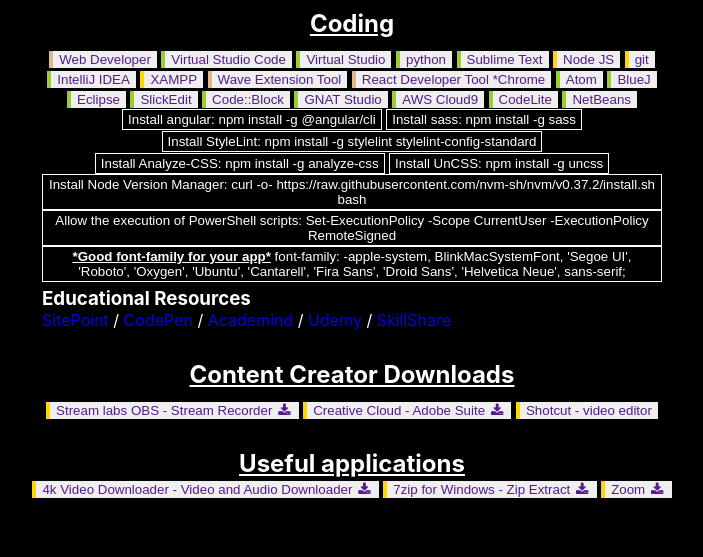
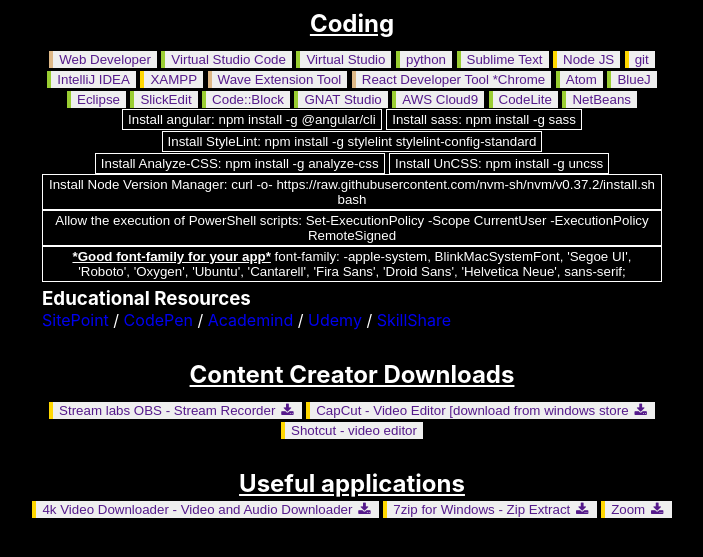
Before and after one commit to justmarvis/downloads, a plain HTML site: page index.html in a window 1280 px wide. Shown: the part 207-764 px from the top of the page, without its empty margins (288-991 px from the left). Drawn offline with Linux system fonts and the light colour scheme; a web font is replaced by a local one.

Commit message:
Update index.html

```diff
--- a/index.html
+++ b/index.html
@@ -145,7 +145,7 @@
                     <a href="https://streamlabs.com/streamlabs-desktop/download?sdb=0" download target="_blank">Stream labs OBS - Stream Recorder <i class="fa fa-download" aria-hidden="true"></i></a>
                 </button>
                 <button class="service">
-                    <a href="https://creativecloud.adobe.com/en/apps/download/creative-cloud#" download target="_blank">Creative Cloud - Adobe Suite <i class="fa fa-download" aria-hidden="true"></i></a>
+                    <a href="#" download target="_blank">CapCut - Video Editor [download from windows store <i class="fa fa-download" aria-hidden="true"></i></a>
                 </button>
                 <button class="service">
                     <a href="https://laptop-updates.brave.com/download/XWV588" download target="_blank">Shotcut - video editor</a>
```
